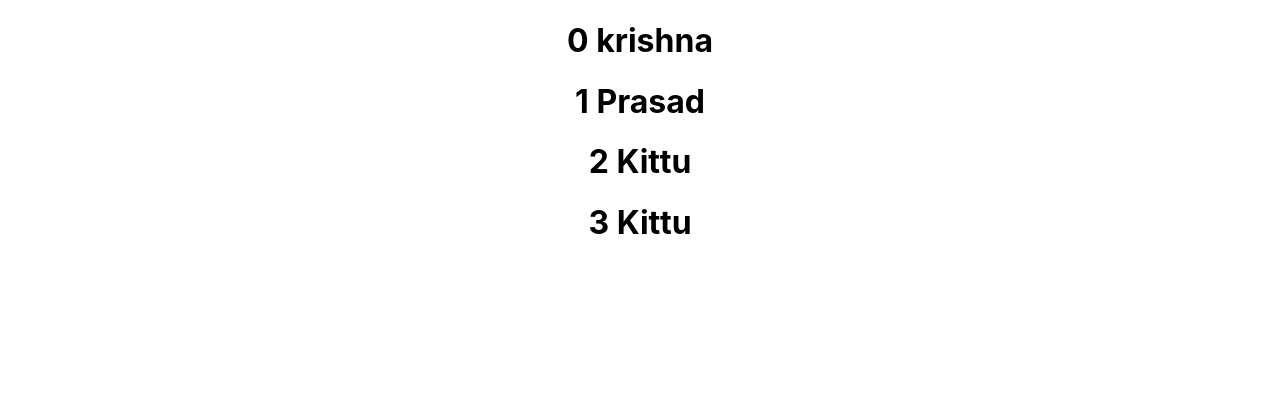
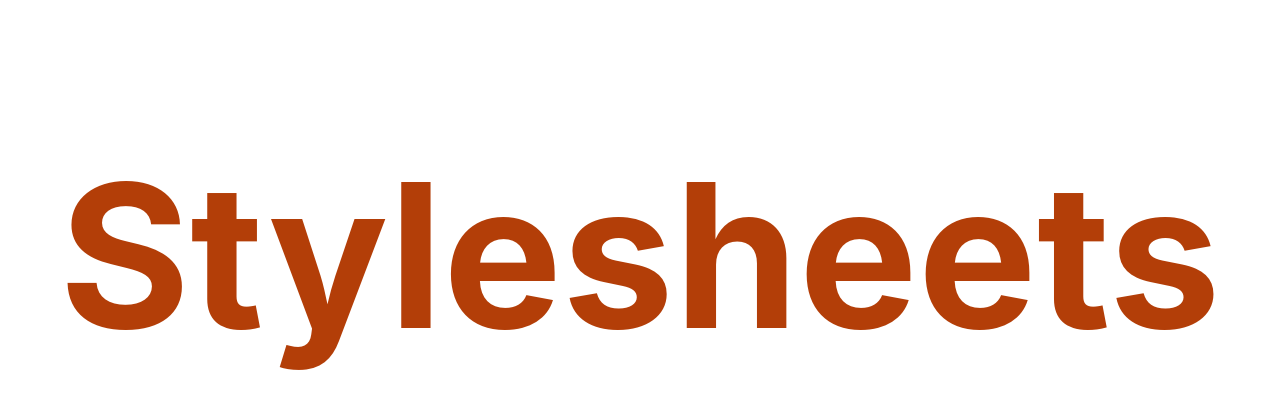
Before and after one commit to Krishnaprasad15/React, a React (Create React App) app: page / in a window 1280 px wide. Shown: the top 408 px of the page. Built offline with nearby package versions, Linux system fonts and the light colour scheme.

Commit message:
Styling and css

```diff
--- a/src/App.js
+++ b/src/App.js
@@ -10,7 +10,8 @@ import './App.css';
 // import BindEvent from './components/BindEvent';
 // import ParentComp from './components/ParentComp';
 // import ConditionalRend from './components/ConditionalRend';
-import ListRend from './components/ListRend';
+// import ListRend from './components/ListRend';
+import StyleSheet from './components/StyleSheet';
 function App() {
   return (
     <div className="App">
@@ -23,7 +24,8 @@ function App() {
       {/* <BindEvent/> */}
       {/* <ParentComp/> */}
       {/* <ConditionalRend/> */}
-      <ListRend/>
+      {/* <ListRend/> */}
+      <StyleSheet/>
     </div>
   );
 }
--- /dev/null
+++ b/src/components/StyleSheet.js
@@ -0,0 +1,14 @@
+import React from 'react'
+import './sheets.css'
+export default function StyleSheet() {
+    // INLIINE css
+    // const sheet= {
+    //     color: 'orange',
+    //     fontSize:'100px'
+    // }
+  return (
+    <div>
+      <h1 className='primary'>Stylesheets</h1>
+    </div>
+  )
+}
--- /dev/null
+++ b/src/components/sheets.css
@@ -0,0 +1,4 @@
+.primary{
+    color: rgb(179, 62, 8);
+    font-size: 200px;
+}
```
